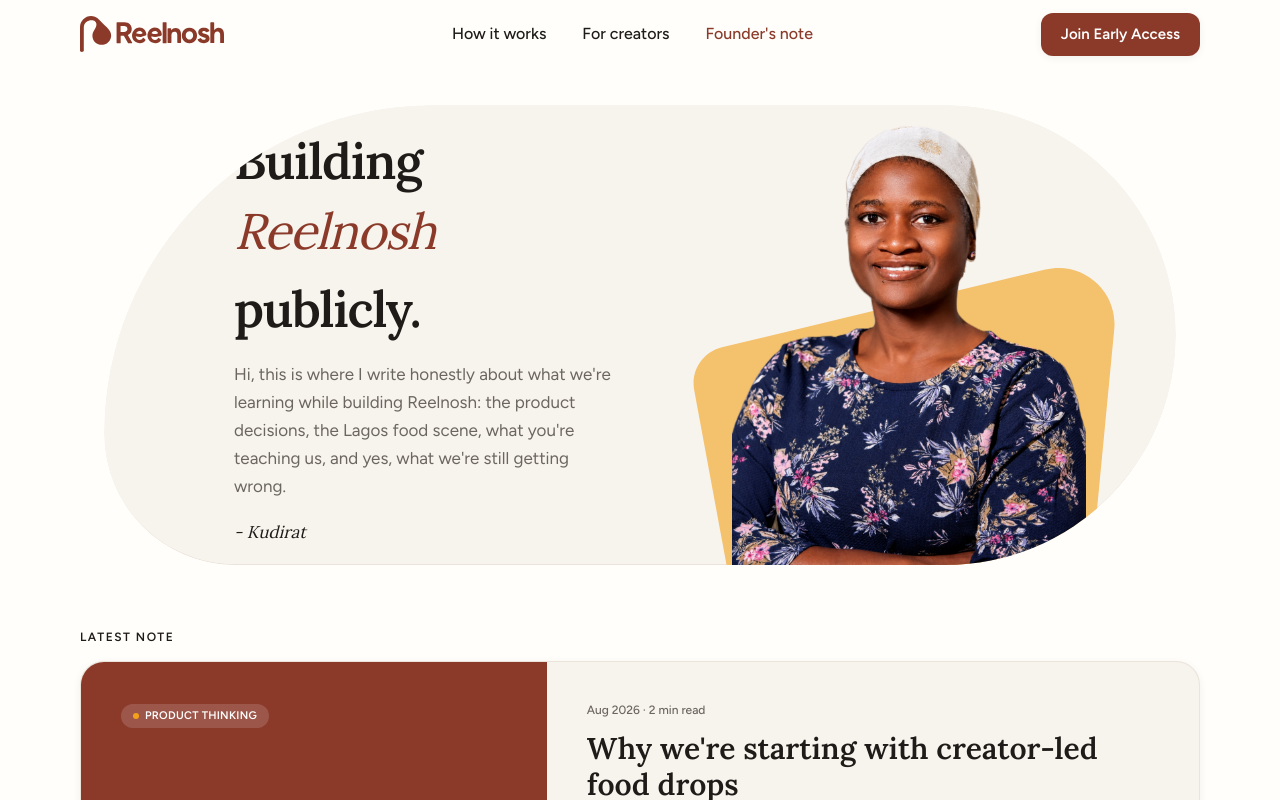
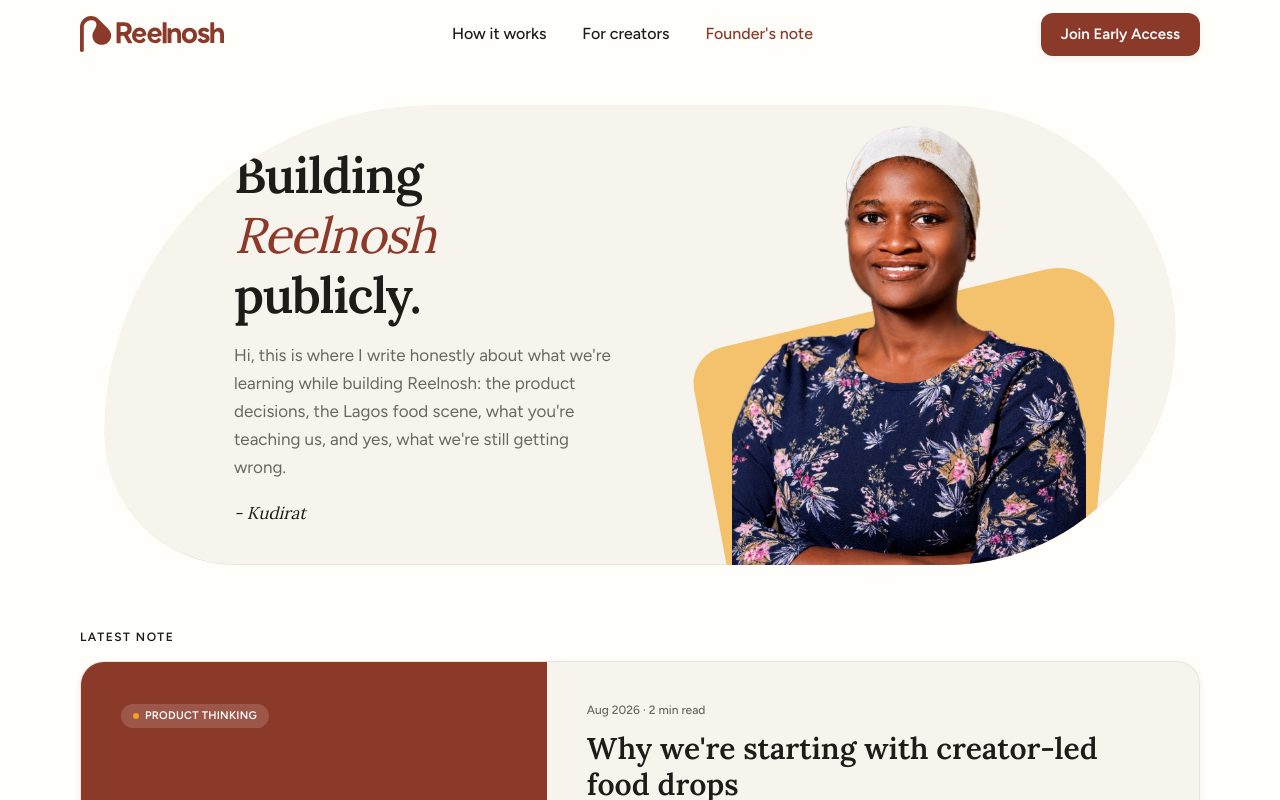
Before and after one commit to speketech/reelnosh-website, a Next.js app: page /founders-note in a window 1280 px wide. Shown: the top 800 px of the page. Built offline with nearby package versions, Linux system fonts and the light colour scheme; no server answers; the database is empty.

Commit message:
style(notes-hero): tighten heading line-height between Building and publicly on desktop

```diff
--- a/components/notes/NotesListPageClient.tsx
+++ b/components/notes/NotesListPageClient.tsx
@@ -92,11 +92,11 @@
               - Heading line height: leading-[1.3] min-[500px]:leading-[1.35] lg:leading-[1.4] + explicit margin on 'publicly.'
               - Body text: increased font size across all tablets (Surface Duo: 12.5px, iPad Mini/Air/Surface Pro: 15px, iPad Pro: 16px, Desktop: 17px) */}
           <div className="relative z-10 flex h-full flex-col justify-center pl-8 min-[500px]:pl-16 sm:pl-20 md:pl-28 tablet:pl-[105px] lg:pl-[120px] xl:pl-[130px] pt-3 min-[500px]:pt-3 sm:pt-4 md:pt-4 lg:pt-0 pr-3 sm:pr-4 w-[74%] min-[500px]:w-[68%] sm:w-[65%] md:w-[60%] tablet:w-[58%] lg:w-[54%] xl:w-[50%]">
-            <h1 className="font-serif text-lg min-[500px]:text-[19px] sm:text-2xl md:text-[30px] lg:text-[42px] xl:text-[50px] font-semibold leading-[1.3] min-[500px]:leading-[1.35] lg:leading-[1.4] text-neutral-charcoal tracking-tight">
+            <h1 className="font-serif text-lg min-[500px]:text-[19px] sm:text-2xl md:text-[30px] lg:text-[42px] xl:text-[50px] font-semibold leading-[1.3] min-[500px]:leading-[1.35] lg:leading-[1.18] xl:leading-[1.2] text-neutral-charcoal tracking-tight">
               Building{' '}
               <span className="italic text-clay font-normal">Reelnosh</span>
               <br />
-              <span className="inline-block mt-0.5 sm:mt-1 md:mt-1.5 lg:mt-2">publicly.</span>
+              <span className="inline-block mt-0.5 sm:mt-1 md:mt-1.5 lg:mt-0">publicly.</span>
             </h1>
 
             <p className="mt-1.5 min-[500px]:mt-2 sm:mt-2.5 md:mt-3.5 lg:mt-4 font-sans text-[11px] min-[500px]:text-[12.5px] sm:text-[13.5px] md:text-[15px] lg:text-[16px] xl:text-[17px] leading-[1.45] min-[500px]:leading-[1.5] md:leading-[1.6] lg:leading-[1.65] text-neutral-clayGray max-w-[465px]">
```
